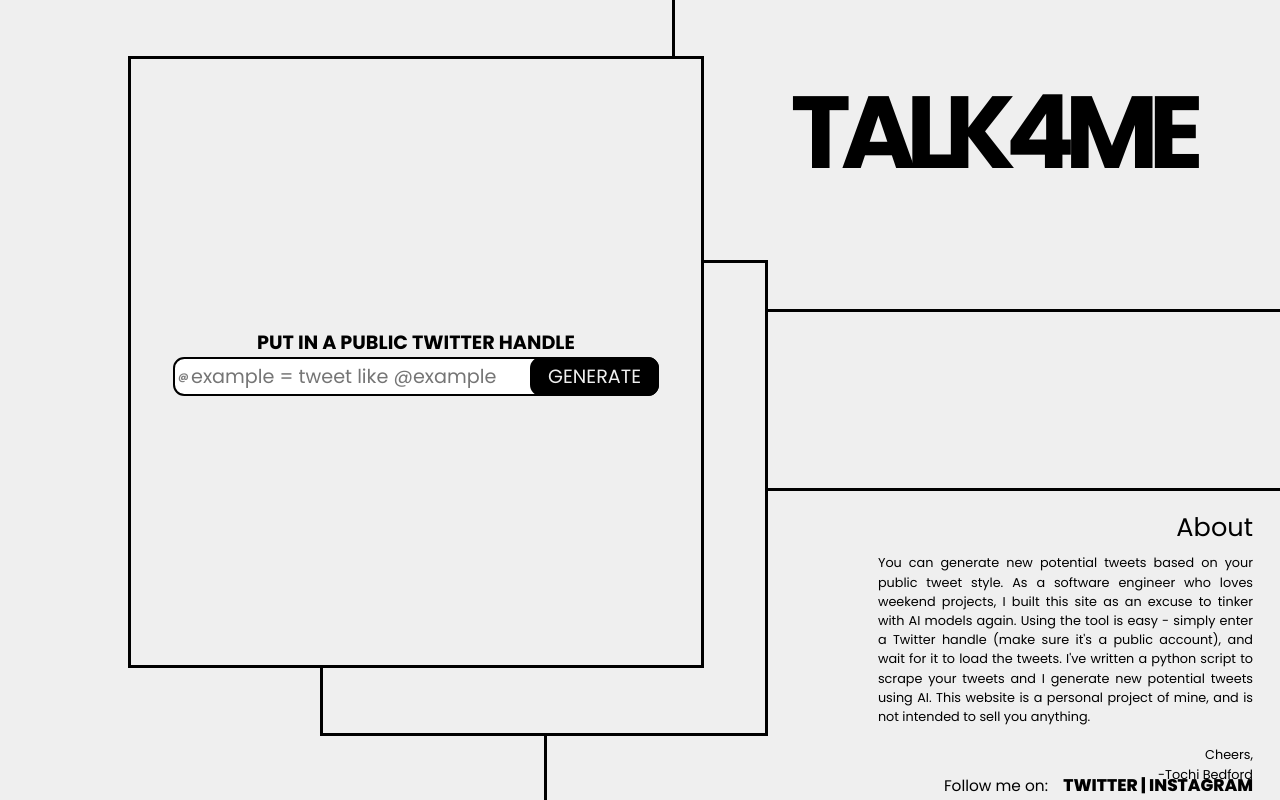
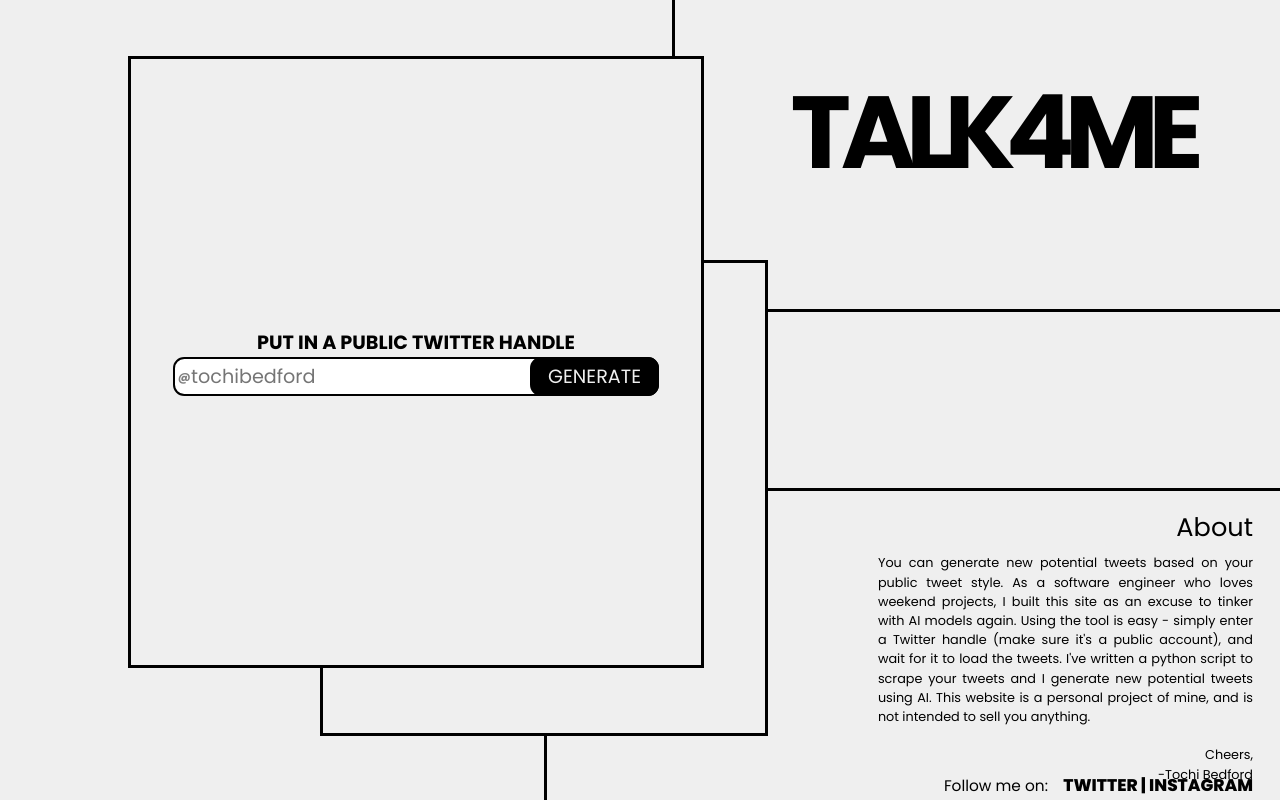
Before and after one commit to tochibedford/talk2me_frontend_next, a Next.js app: page / in a window 1280 px wide. Built offline with nearby package versions, Linux system fonts and the light colour scheme.

Commit message:
feat: improved handle validation

```diff
--- a/components/SearchAndChat/Search/Search.module.scss
+++ b/components/SearchAndChat/Search/Search.module.scss
@@ -68,9 +68,10 @@
         .atSymbol {
           position: absolute;
           top: 50%;
-          left: 0.5em;
+          left: 0.4em;
           opacity: 0.5;
           font-weight: 700;
+          font-size: 1.2em;
           transform: translateY(-50%);
         }
         input {
--- a/components/SearchAndChat/Search/index.tsx
+++ b/components/SearchAndChat/Search/index.tsx
@@ -13,7 +13,7 @@ export default function Search() {
                     <legend>PUT IN A PUBLIC TWITTER HANDLE</legend>
                     <label htmlFor="search">
                         <span className={styles.atSymbol}>@</span>
-                        <input type="search" name="search" id="searchInput" onChange={(e) => setTwitterHandle(e.target.value)} value={twitterHandle} required placeholder="example = tweet like @example " />
+                        <input type="search" name="search" id="searchInput" pattern="/^[A-Za-z0-9_]{1,15}$/" title="Please enter a valid Twitter handle (e.g. username). without the '@' and no spaces" onChange={(e) => setTwitterHandle(e.target.value)} value={twitterHandle} required placeholder="tochibedford " />
                         <button type="submit" title="Generate tweets like this user ">GENERATE</button>
                     </label>
                 </fieldset>
```
